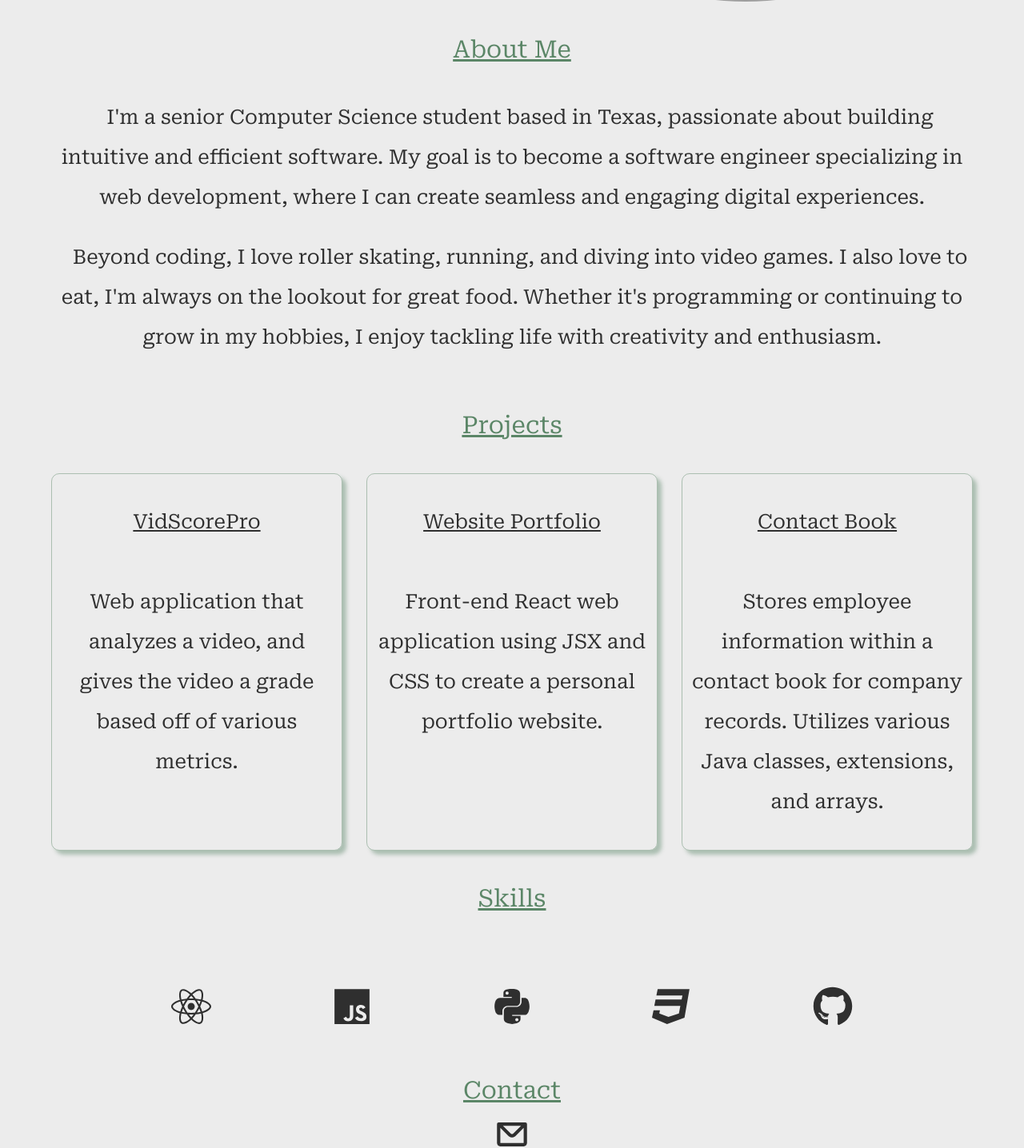
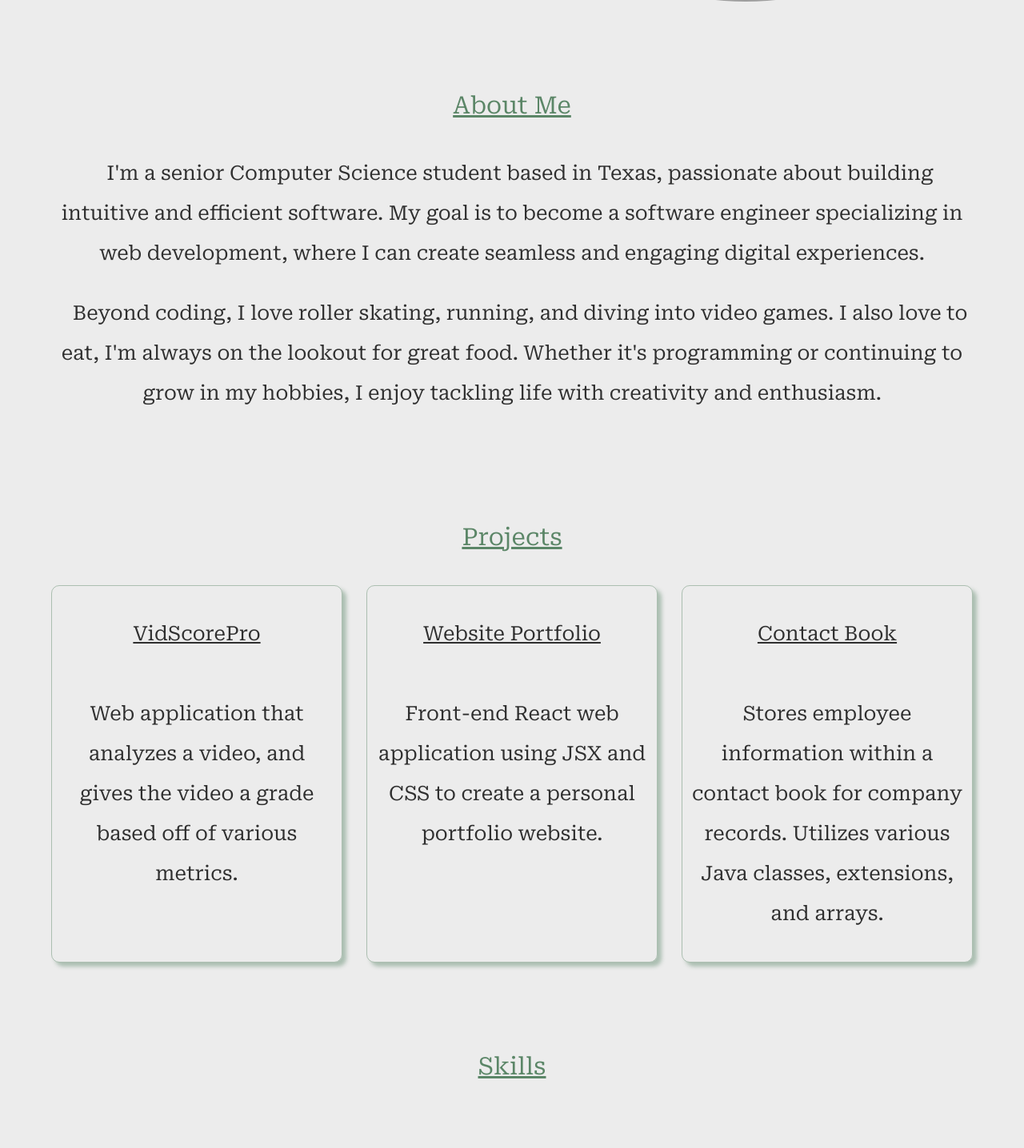
Before and after one commit to MBarreto01/Website-Portfolio, a React (Vite) app in the folder Website-Portfolio/: page / in a window 1280 px wide. Shown: the part 536-1972 px from the top of the page at 80% size. Built offline with nearby package versions, Linux system fonts and the light colour scheme; grey boxes are pictures that could not be loaded.

Commit message:
made the navbar sticky, allowing it to flow with the website as you scroll through it. Also made spacing with the section titles so the navbar doesn't overlap the titles.

```diff
--- a/Website-Portfolio/src/App.css
+++ b/Website-Portfolio/src/App.css
@@ -9,13 +9,18 @@ body, html {
     padding: 0;
     margin-bottom: 20px;
     height: 100%;
+    scroll-behavior: smooth;
 }
 
 /* Header Styling */
+
+.navBar {
+    position: sticky;
+    top: 0;
+}
+
 .headerBar {
     display: flex;
-    position: sticky;
-    top: 0;
     flex-direction: row;
     justify-content: space-between;
     font-size: 25px;
@@ -107,6 +112,7 @@ body, html {
 }
 
 .aboutMeTitle {
+    margin-top: 100px;
     font-size: 30px;
     text-decoration: underline;
     color: #5b8667;
@@ -134,6 +140,7 @@ body, html {
 }
 
 .projectsTitle {
+    margin-top: 100px;
     font-size: 30px;
     text-decoration: underline;
     color: #5b8667;
@@ -186,6 +193,7 @@ body, html {
 }
 
 .skillsTitle {
+    margin-top: 100px;
     font-size: 30px;
     text-decoration: underline;
     color: #5b8667;
@@ -218,9 +226,11 @@ body, html {
 }
 
 .contactTitle {
+    margin-top: 100px;
     font-size: 30px;
     text-decoration: underline;
     color: #5b8667;
+    margin-bottom: 30px;
 }
 
 .contactBody {
--- a/Website-Portfolio/src/Header.jsx
+++ b/Website-Portfolio/src/Header.jsx
@@ -1,6 +1,8 @@
 function Header({ scrollToSection }) {
-    return (
-      <header>
+
+  return (
+
+      <header className="navBar">
         <nav>
           <ul className="headerBar">
             <li className="myName">
```
